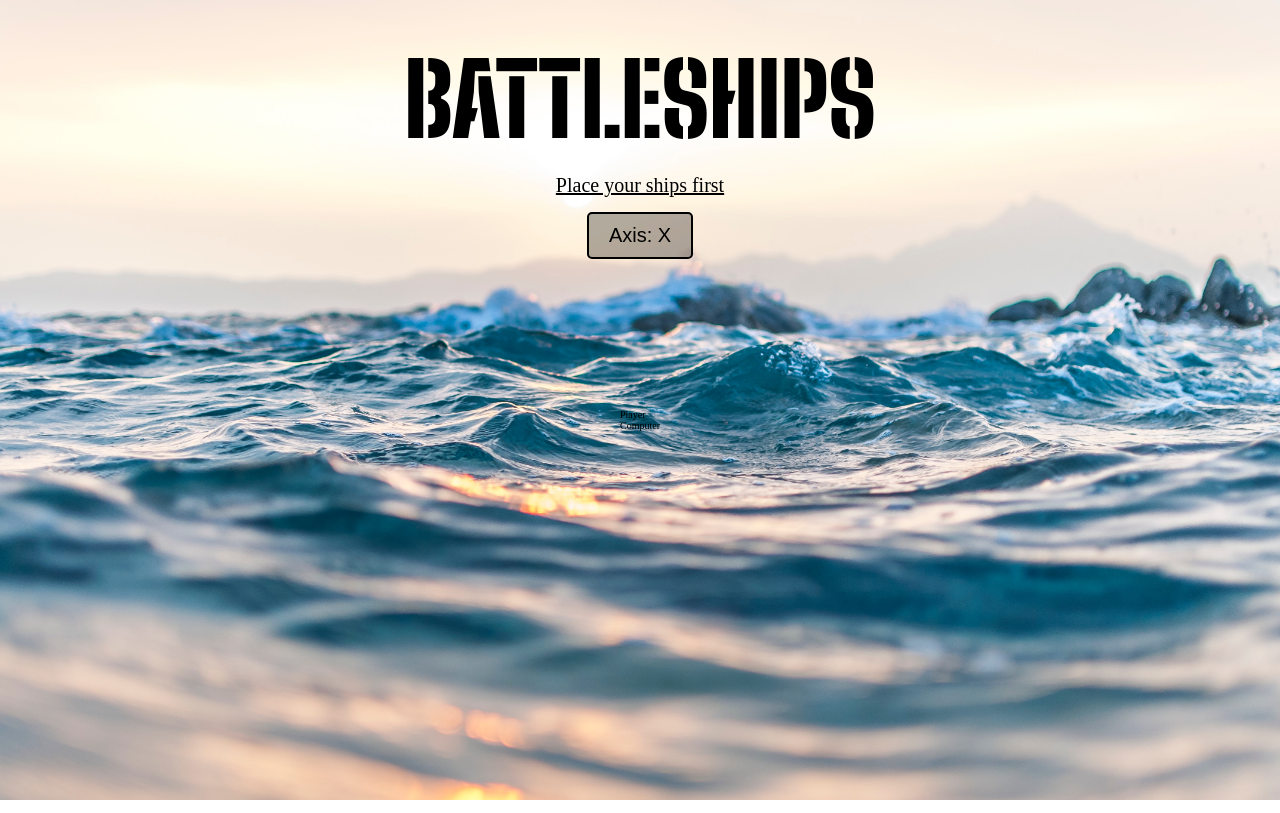
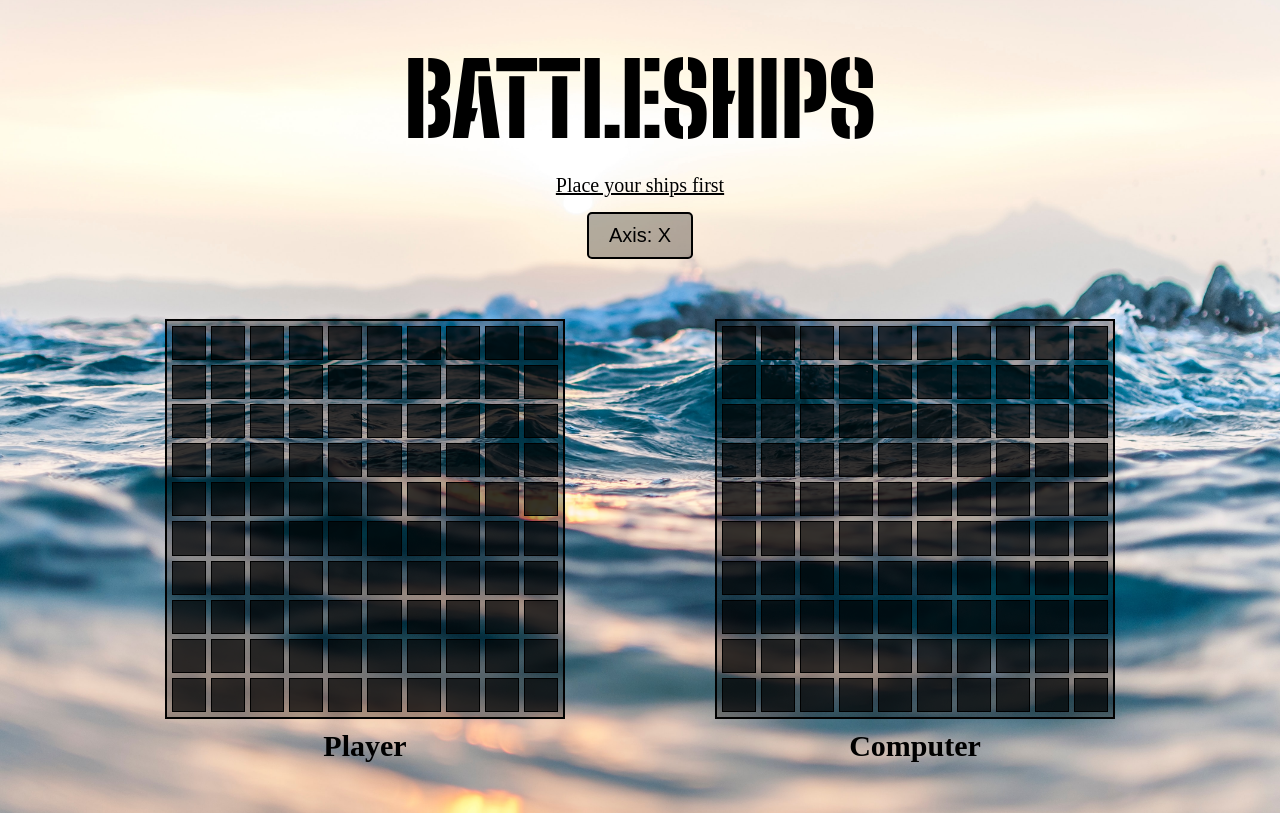
Before and after one commit to GBN6/Battleships, a plain HTML site: page index.html in a window 1280 px wide. Drawn offline with Linux system fonts and the light colour scheme.

Commit message:
Add create gameboard function
Added a function that dynamically creates
player and computer gameboards and styled
a little

```diff
--- a/main.js
+++ b/main.js
@@ -1,5 +1,112 @@
 /******/ (() => { // webpackBootstrap
+/******/ 	"use strict";
+/******/ 	var __webpack_modules__ = ([
+/* 0 */,
+/* 1 */
+/***/ ((__unused_webpack_module, __webpack_exports__, __webpack_require__) => {
+
+__webpack_require__.r(__webpack_exports__);
+/* harmony export */ __webpack_require__.d(__webpack_exports__, {
+/* harmony export */   "default": () => (__WEBPACK_DEFAULT_EXPORT__)
+/* harmony export */ });
+const createGameboard = (() => {
+  function board() {
+    const playerBoard = document.querySelector('.player-gameboard');
+    const computerBoard = document.querySelector('.computer-gameboard');
+
+    for (let i = 0; i < 10; i++) {
+      for (let j = 0; j < 10; j++) {
+        const square = document.createElement('div');
+        square.classList.add('player-square');
+        square.classList.add(`${i}x`);
+        square.classList.add(`${j}y`);
+        playerBoard.append(square);
+      }
+    }
+
+    for (let i = 0; i < 10; i++) {
+      for (let j = 0; j < 10; j++) {
+        const square = document.createElement('div');
+        square.classList.add('computer-square');
+        square.classList.add(`${i}x`);
+        square.classList.add(`${j}y`);
+        computerBoard.append(square);
+      }
+    }
+  }
+
+  return { board };
+})();
+
+/* harmony default export */ const __WEBPACK_DEFAULT_EXPORT__ = (createGameboard);
+
+
+/***/ })
+/******/ 	]);
+/************************************************************************/
+/******/ 	// The module cache
+/******/ 	var __webpack_module_cache__ = {};
+/******/
+/******/ 	// The require function
+/******/ 	function __webpack_require__(moduleId) {
+/******/ 		// Check if module is in cache
+/******/ 		var cachedModule = __webpack_module_cache__[moduleId];
+/******/ 		if (cachedModule !== undefined) {
+/******/ 			return cachedModule.exports;
+/******/ 		}
+/******/ 		// Create a new module (and put it into the cache)
+/******/ 		var module = __webpack_module_cache__[moduleId] = {
+/******/ 			// no module.id needed
+/******/ 			// no module.loaded needed
+/******/ 			exports: {}
+/******/ 		};
+/******/
+/******/ 		// Execute the module function
+/******/ 		__webpack_modules__[moduleId](module, module.exports, __webpack_require__);
+/******/
+/******/ 		// Return the exports of the module
+/******/ 		return module.exports;
+/******/ 	}
+/******/
+/************************************************************************/
+/******/ 	/* webpack/runtime/define property getters */
+/******/ 	(() => {
+/******/ 		// define getter functions for harmony exports
+/******/ 		__webpack_require__.d = (exports, definition) => {
+/******/ 			for(var key in definition) {
+/******/ 				if(__webpack_require__.o(definition, key) && !__webpack_require__.o(exports, key)) {
+/******/ 					Object.defineProperty(exports, key, { enumerable: true, get: definition[key] });
+/******/ 				}
+/******/ 			}
+/******/ 		};
+/******/ 	})();
+/******/
+/******/ 	/* webpack/runtime/hasOwnProperty shorthand */
+/******/ 	(() => {
+/******/ 		__webpack_require__.o = (obj, prop) => (Object.prototype.hasOwnProperty.call(obj, prop))
+/******/ 	})();
+/******/
+/******/ 	/* webpack/runtime/make namespace object */
+/******/ 	(() => {
+/******/ 		// define __esModule on exports
+/******/ 		__webpack_require__.r = (exports) => {
+/******/ 			if(typeof Symbol !== 'undefined' && Symbol.toStringTag) {
+/******/ 				Object.defineProperty(exports, Symbol.toStringTag, { value: 'Module' });
+/******/ 			}
+/******/ 			Object.defineProperty(exports, '__esModule', { value: true });
+/******/ 		};
+/******/ 	})();
+/******/
+/************************************************************************/
 var __webpack_exports__ = {};
+// This entry need to be wrapped in an IIFE because it need to be isolated against other modules in the chunk.
+(() => {
+__webpack_require__.r(__webpack_exports__);
+/* harmony import */ var _DOM_createBoard__WEBPACK_IMPORTED_MODULE_0__ = __webpack_require__(1);
+
+
+_DOM_createBoard__WEBPACK_IMPORTED_MODULE_0__["default"].board();
+})();
 
 /******/ })()
 ;
--- a/style.css
+++ b/style.css
@@ -30,7 +30,7 @@ body {
     flex-direction: column;
     align-items: center;
     gap: 15px;
-    margin-bottom: 15rem;
+    margin-bottom: 5rem;
 }
 
 .header .title {
@@ -49,5 +49,37 @@ body {
     font-size: 2rem;
     padding: 1rem 2rem;
     border: 2px solid black;
+}
 
+.gameboards {
+    display: flex;
+    font-size: 3rem;
+    font-weight: 900;
+    justify-content: flex-end;
+    gap: 15rem;
+    /* border: 2px solid black;
+    background-color: rgb(0, 0, 0, 0.3); */
+    padding: 10px;
 }
+.player-gameboard-container, .computer-gameboard-container {
+    display: flex;
+    flex-direction: column;
+    align-items: center;
+}
+
+.player-gameboard, .computer-gameboard {
+    display: grid;
+    border: 2px solid black;
+    background-color: rgb(0, 0, 0, 0.3);
+    grid-template-columns: repeat(10, 1fr);
+    height: 400px;
+    width: 400px;
+    gap: 5px;
+    padding: 5px;
+    margin-bottom: 1rem;
+}
+
+.player-square, .computer-square {
+    background-color: rgb(0, 0, 0, 0.70);
+    border: 1px solid black;
+}
```
